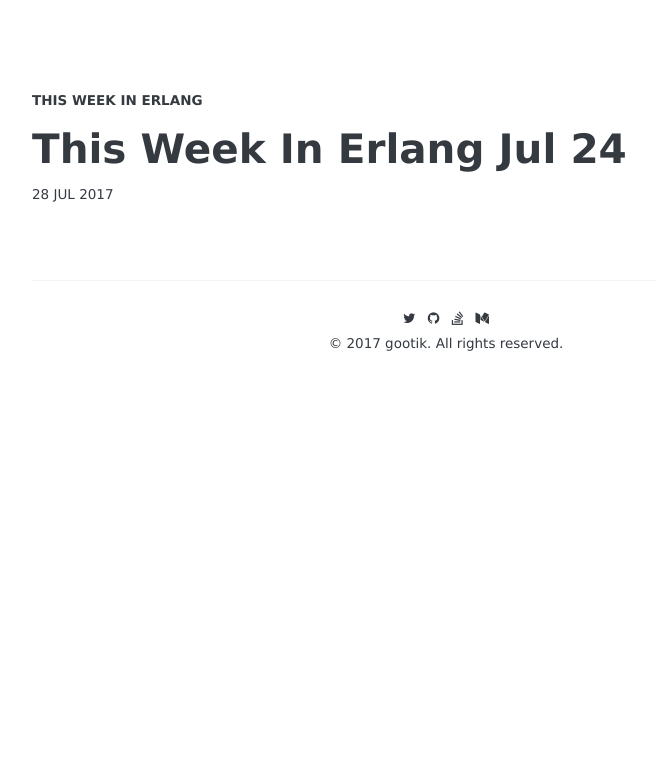
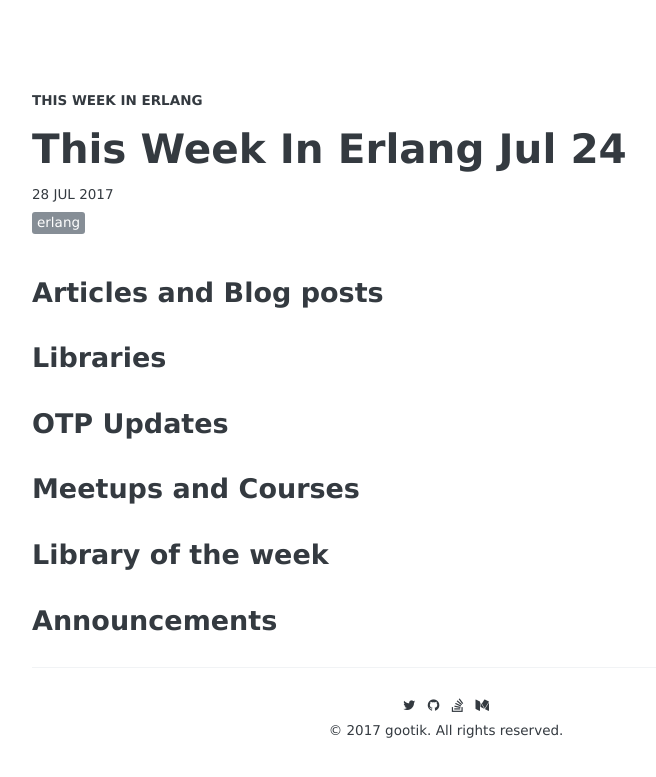
Before and after one commit to gootik/this-week-in-erlang, a Jekyll site: the page built from _posts/2017-07-28-jul-24.md, in a window 1280 px wide. Shown: the top 777 px of the page, without its empty margins (194-850 px from the left). Built offline with Jekyll 4.4.1, drawn with Linux system fonts in a browser that asks for light colours; some web fonts are replaced; comment, search, counter and statistics services are not loaded.

Commit message:
Adds topics to post

```diff
--- a/_posts/2017-07-28-jul-24.md
+++ b/_posts/2017-07-28-jul-24.md
@@ -3,7 +3,19 @@ layout: post
 title: "This Week In Erlang Jul 24"
 description: ""
 date: 2017-07-28
-tags: []
-comments: true
+tags: [erlang]
+comments: false
 share: true
 ---
+
+### Articles and Blog posts
+
+### Libraries
+
+### OTP Updates
+
+### Meetups and Courses
+
+### Library of the week
+
+### Announcements
```
